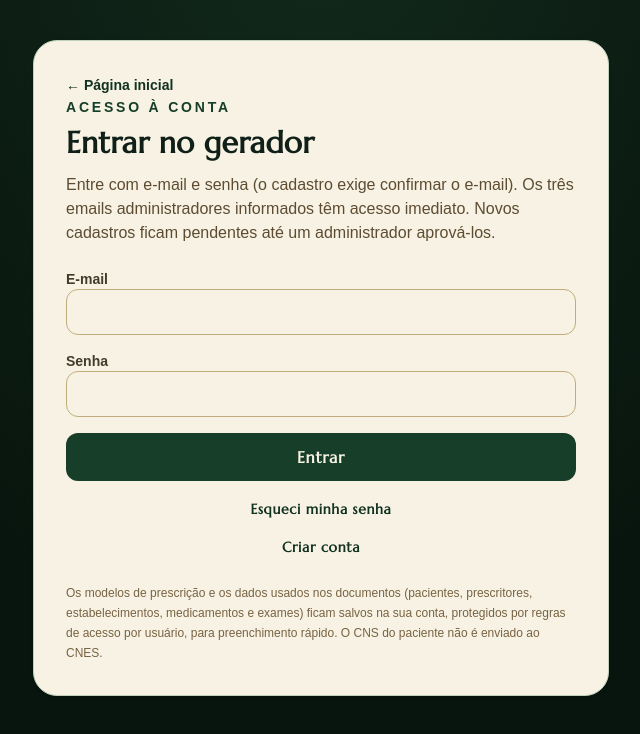
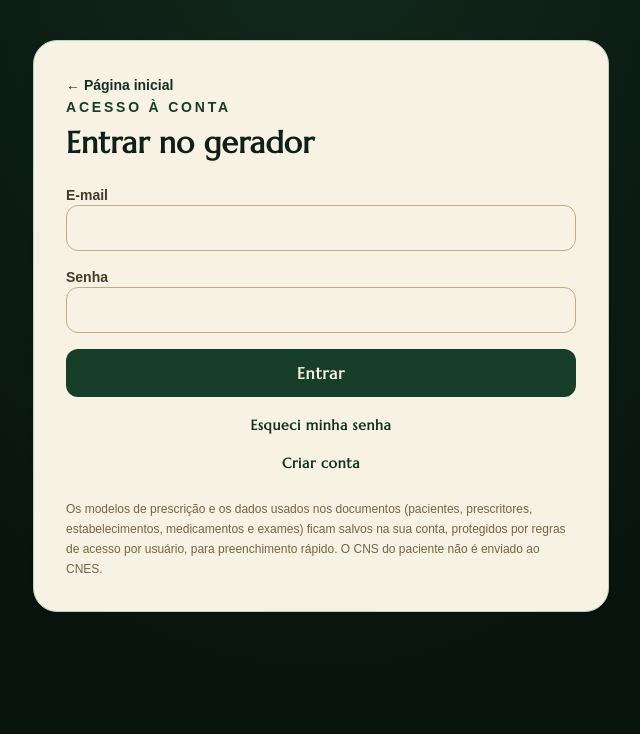
Before and after one commit to ricabarroso/DOMEULOP2, a Next.js app: page /login in a window 1280 px wide. Shown: the top 734 px of the page, without its empty margins (319-959 px from the left). Built offline with nearby package versions, Linux system fonts and the light colour scheme; no server answers.

Commit message:
Remove signup approval notice from login page

```diff
--- a/app/login/page.tsx
+++ b/app/login/page.tsx
@@ -9,10 +9,6 @@ export default function LoginPage() {
         <div>
           <p className="text-sm font-semibold uppercase tracking-[0.2em] text-emerald-700">Acesso à conta</p>
           <h1 className="mt-2 text-3xl font-bold text-slate-950">Entrar no gerador</h1>
-          <p className="mt-3 leading-6 text-slate-600">
-            Entre com e-mail e senha (o cadastro exige confirmar o e-mail). Os três emails administradores informados têm acesso imediato.
-            Novos cadastros ficam pendentes até um administrador aprová-los.
-          </p>
         </div>
         <EmailSignIn />
         <p className="text-xs leading-5 text-slate-500">
```
